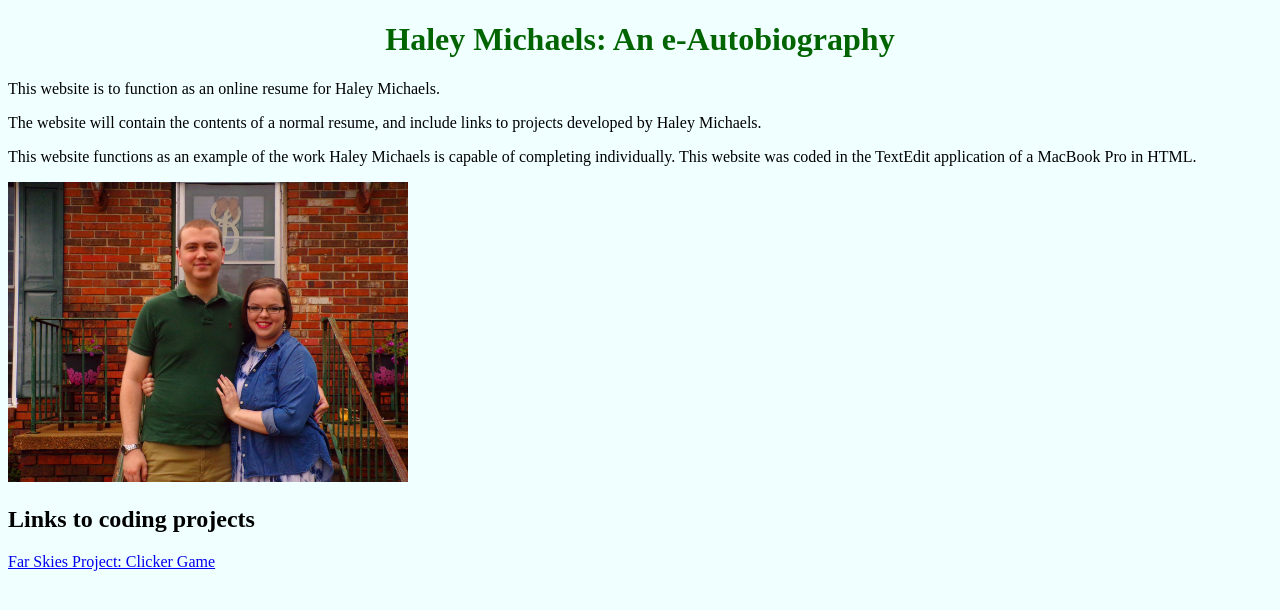
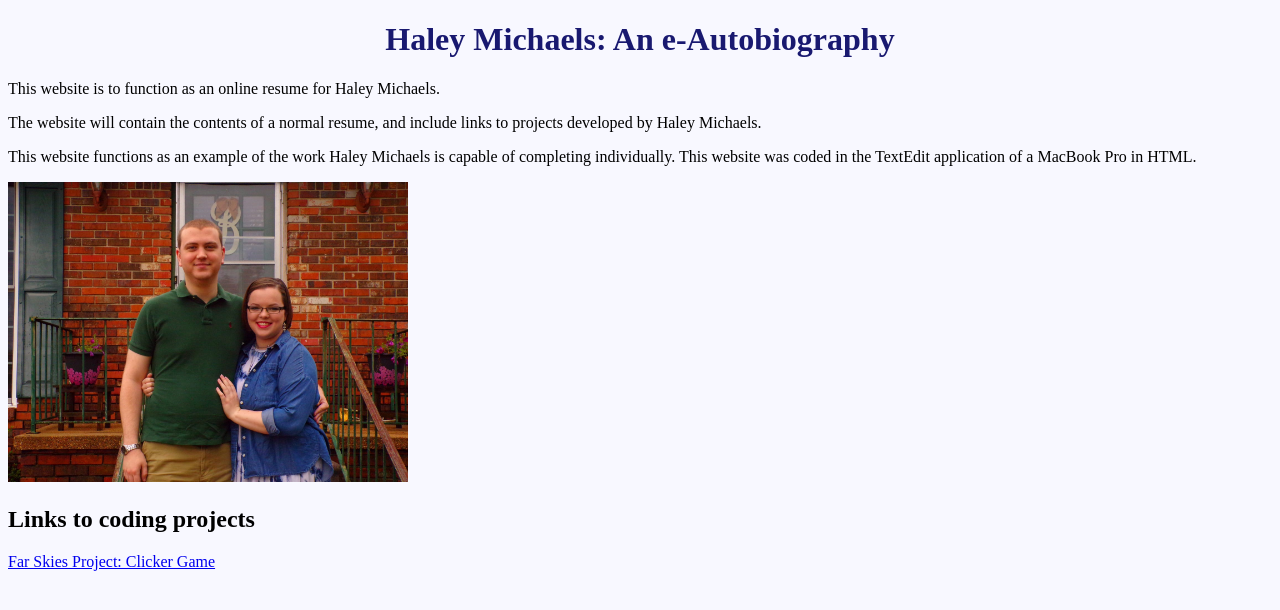
Before and after one commit to hnmichaels/hnmichaels.github.io, a plain HTML site: page index.html in a window 1280 px wide. Drawn offline with Linux system fonts and the light colour scheme.

Commit message:
Update .css
Addition of different colors to website.

```diff
--- a/styles.css
+++ b/styles.css
@@ -1,8 +1,8 @@
 body {
-	background-color: azure;
+	background-color: ghostwhite;
 }
 h1 {
-	color: darkgreen;
+	color: midnightblue;
 }
 p {
 	color: black;
```
